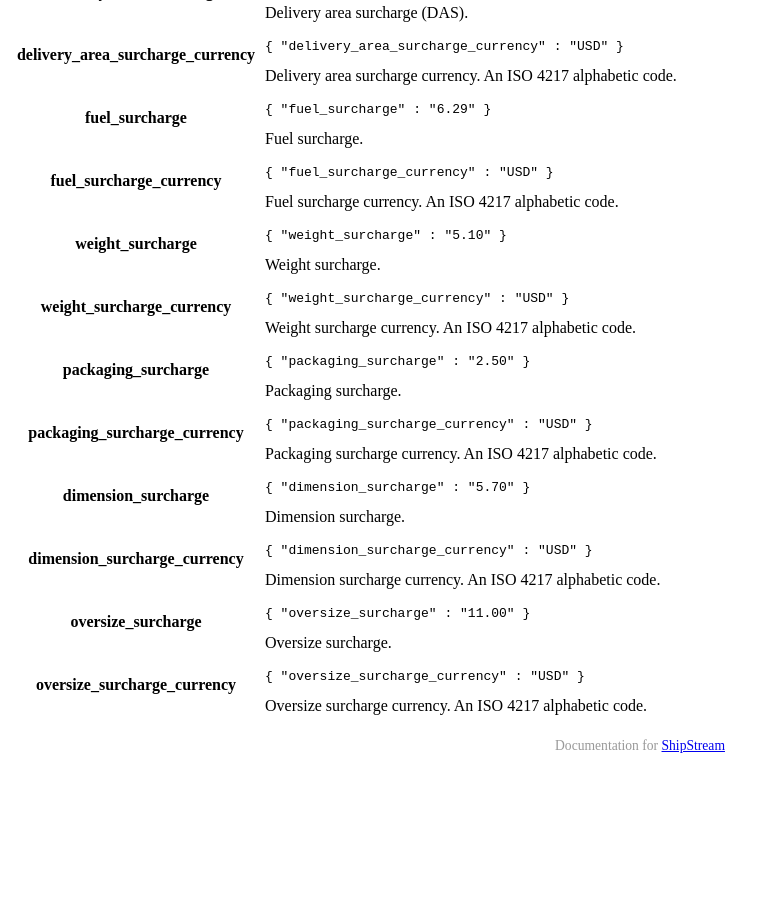
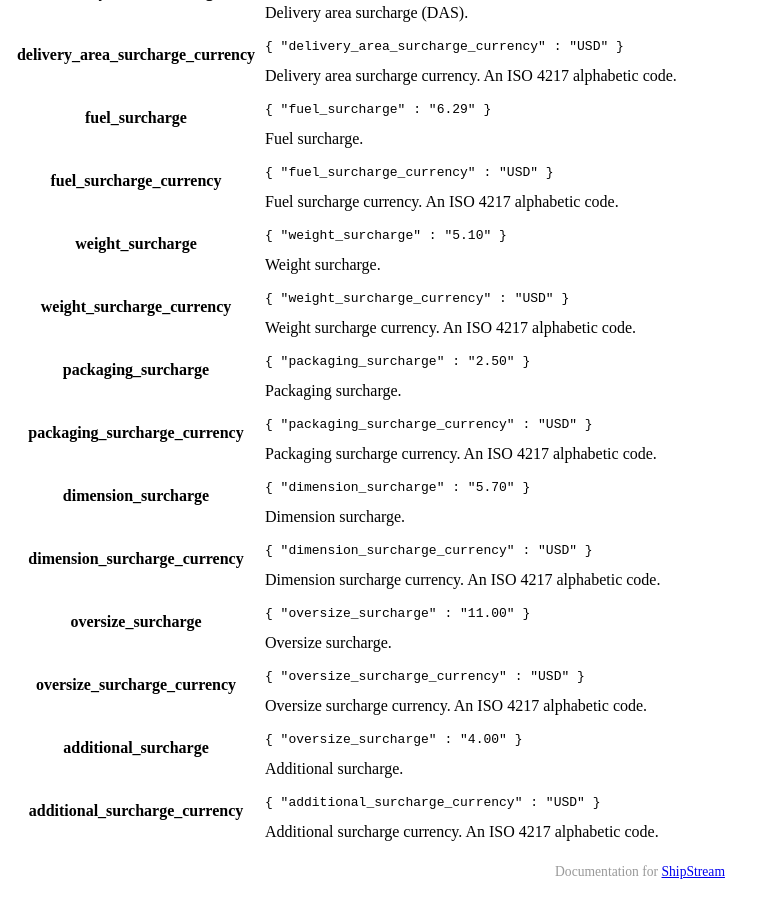
Before and after one commit to ShipStream/shipstream.github.io, a Jekyll site: the page built from _posts/2014-07-30-rate.md, in a window 1280 px wide and 900 px high, scrolled down 6110 px. Shown: the whole window, without its empty margins (0-771 px from the left). Built offline with Jekyll 4.4.1, drawn with Linux system fonts in a browser that asks for light colours; a style sheet for code colours, icons or effects is not loaded; before the commit the page ends 6884 px from its top, so only the background shows below that.

Commit message:
Document rate.additional_surcharge. (#54)

```diff
--- a/_posts/2014-07-30-rate.md
+++ b/_posts/2014-07-30-rate.md
@@ -535,5 +535,19 @@ An array of enabled shipping methods.
         Oversize surcharge currency. An ISO 4217 alphabetic code.
     </td>
 </tr>
+<tr>
+    <th>additional_surcharge</th>
+    <td>
+        <pre><code>{ "oversize_surcharge" : "4.00" }</code></pre>
+        Additional surcharge.
+    </td>
+</tr>
+<tr>
+    <th>additional_surcharge_currency</th>
+    <td>
+        <pre><code>{ "additional_surcharge_currency" : "USD" }</code></pre>
+        Additional surcharge currency. An ISO 4217 alphabetic code.
+    </td>
+</tr>
 </tbody>
 </table>
```
